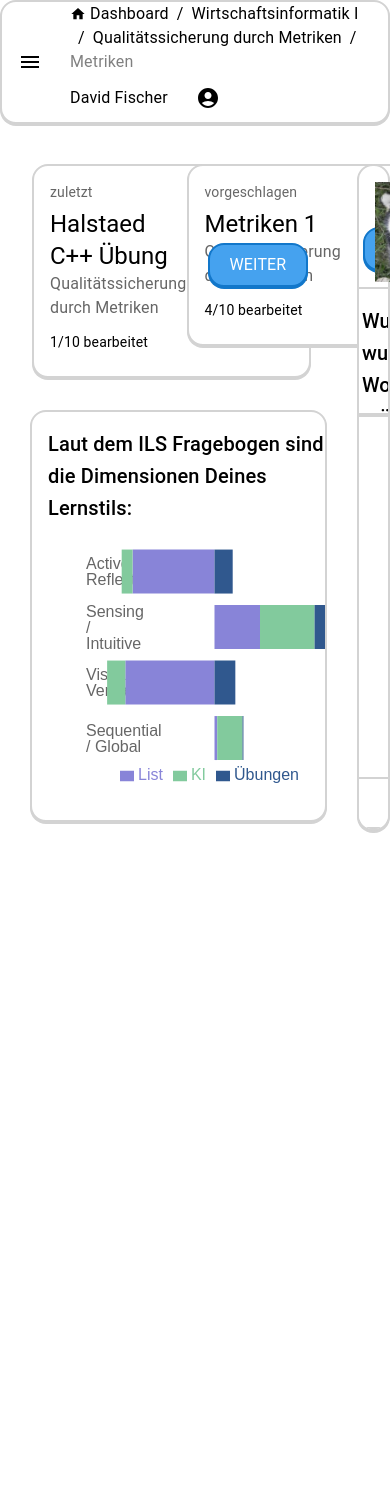
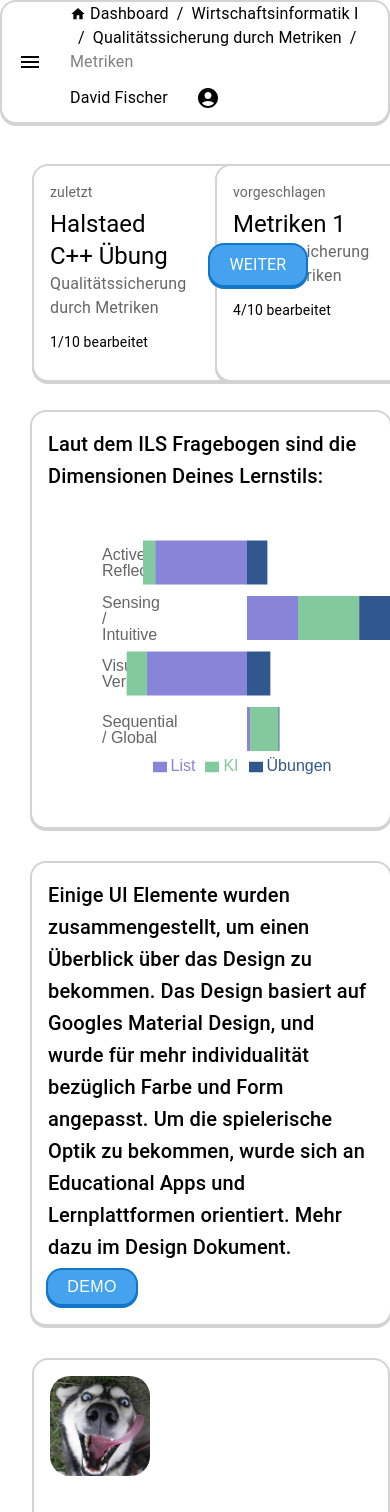
Before and after one commit to HASKI-Kempten/HASKI-System, a React (Create React App) app in the folder frontend/: page / in a window 390 px wide. Shown: the top 1512 px of the page. Before the commit the page ends 844 px from the top, so only its background shows below. Built offline with nearby package versions, Linux system fonts and the light colour scheme.

Commit message:
layout for mobile added ui demo fixed paddings for diagram

```diff
--- a/frontend/src/components/DashElement.js
+++ b/frontend/src/components/DashElement.js
@@ -19,7 +19,7 @@ const bull = (
 
 export default function DashElement({ heading, title, subtitle, text, buttonText, link }) {
     return (
-        <Card sx={{ minWidth: 275, minHeight: 150 }}>
+        <Card sx={{ minWidth: 275, minHeight: 150, height: '100%' }}>
             <CardContent>
                 <Stack
                     direction="row"
--- a/frontend/src/components/Dialogs/CustomInput.js
+++ b/frontend/src/components/Dialogs/CustomInput.js
@@ -13,7 +13,7 @@ export default function CustomizedInput() {
     return (
         <Paper
             component="form"
-            sx={{ p: '2px 4px', display: 'flex', alignItems: 'center', width: 400 }}
+            sx={{ p: '2px 4px', display: 'flex', alignItems: 'center', width: '100%' }}
         >
             <IconButton sx={{ p: '10px' }} aria-label="menu">
                 <MenuIcon />
--- a/frontend/src/components/Home.js
+++ b/frontend/src/components/Home.js
@@ -5,7 +5,7 @@ import 'swiper/css';
 import MenuAppBar from './MenuBar';
 import ChangeUserDialog from './Dialogs/ChangeUserDialog';
 import React from 'react';
-import { Card, Grid, Paper, Stack, Typography } from '@mui/material';
+import { Button, Card, Grid, Paper, Stack, Typography } from '@mui/material';
 import DashElement from './DashElement';
 import CustomBarChart from './Charts/CustomBarChart';
 import { Box } from '@mui/system';
@@ -31,11 +31,12 @@ const Home = () => {
         <MenuAppBar handler={handleChangeUserDialogClick} user={user} />
         <ChangeUserDialog handler={handleChangeUserDialogClick} open={open} hanlderUser={handleChangeUser} />
         <Grid container spacing={4} sx={{ height: '100%', width: '100%' }}>
-          <Grid item xs={10} md={8}>
+          <Grid item xs={12} md={9}>
             <Stack container direction="column"
               justifyContent="flex-start"
-              alignItems="center">
-              <Grid spacing={2} container>
+              alignItems="center"
+            >
+              <Grid columnSpacing={{ xs: 1, sm: 2, md: 3 }} container>
                 <Grid item xs={6}>
                   <DashElement link="/learningPath" heading="zuletzt" title="Halstaed C++ Übung" subtitle="Qualitätssicherung durch Metriken" buttonText="weiter" text="1/10 bearbeitet" />
                 </Grid>
@@ -44,18 +45,29 @@ const Home = () => {
                 </Grid>
               </Grid>
               <Card sx={{ height: '100%', width: '100%', marginTop: '2rem' }}>
-                <Box sx={{ height: '100%', width: '100%', padding: '1rem 6rem 1rem 1rem' }}>
+                <Box sx={{ height: '100%', width: '100%', padding: '1rem' }}>
                   <Typography variant="h6" gutterBottom component="div">
                     Laut dem ILS Fragebogen sind die Dimensionen Deines Lernstils:
                   </Typography>
+                  <Box sx={{padding: '1rem'}}>
                   <CustomBarChart />
+                  </Box>
+                </Box>
+              </Card>
+              <Card sx={{ height: '100%', width: '100%', marginTop: '2rem' }}>
+                <Box sx={{ padding: '1rem' }}>
+                <Typography variant="h6" gutterBottom component="div">
+                  Einige UI Elemente wurden zusammengestellt, um einen Überblick über das Design zu bekommen. Das Design basiert auf Googles Material Design, und wurde für mehr individualität bezüglich Farbe und Form angepasst. Um die spielerische Optik zu bekommen, wurde sich an Educational Apps und Lernplattformen orientiert. Mehr dazu im Design Dokument.
+                </Typography>
+                <Button variant="contained">
+                  Demo
+                </Button>
                 </Box>
               </Card>
             </Stack>
           </Grid>
-          <Grid item xs={2} md={4}>
+          <Grid item xs={12} md={3}>
             <Card sx={{ height: '100%' }}>
-              <img src={logo} width="100px" alt="logo" style={{ margin: '1rem', position: 'absolute' }} />
               <Stack
                 direction="column"
                 justifyContent="space-between"
@@ -63,7 +75,10 @@ const Home = () => {
                 spacing={2}
                 sx={{ height: '100%' }}
               >
-                <div></div>
+                <Stack sx={{ width: '100%' }}>
+                  <img src={logo} width="100px" alt="logo" style={{ margin: '1rem', borderRadius: '20px' }} />
+
+                </Stack>
                 <Card sx={{ margin: '1rem', padding: '1rem', width: '80%', height: '14%' }}>
                   <Typography variant="h6" gutterBottom component="div">
                     Wuff wuff... Wo möchtest du weitermachen?
--- a/frontend/src/components/MenuBar.js
+++ b/frontend/src/components/MenuBar.js
@@ -66,7 +66,7 @@ export default function MenuAppBar({ handler, user }) {
               alignItems="center"
             >
               <Grid item>
-                <Typography variant="h6" component="div" sx={{ flexGrow: 1 }}>
+                <Typography variant="h4" component="div" sx={{ flexGrow: 1 }}>
                   <div role="presentation" >
                     <Breadcrumbs aria-label="breadcrumb" color="inherit">
                       <MLink
```
